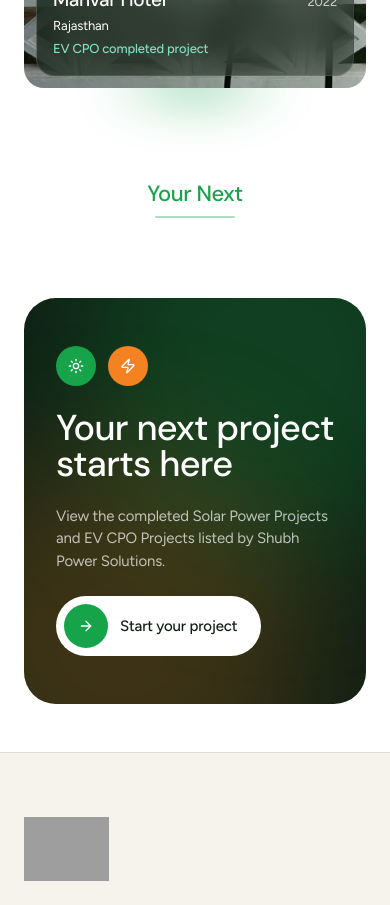
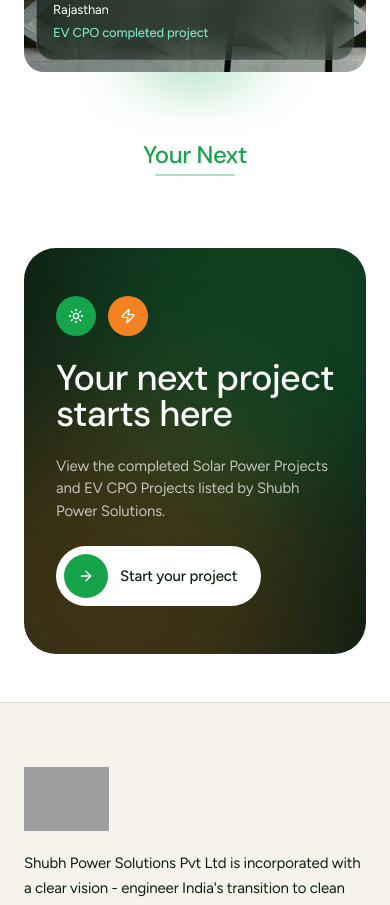
Before and after one commit to aiwanaitsolution-cyber/shubhpower, a React (Vite) app in the folder frontend/: page /projects in a window 390 px wide. Shown: the part 4320-5225 px from the top of the page. Built offline with nearby package versions, Linux system fonts and the light colour scheme; grey boxes are pictures that could not be loaded.

Commit message:
Tighten hero and projects spacing

```diff
--- a/frontend/src/components/Hero.jsx
+++ b/frontend/src/components/Hero.jsx
@@ -60,7 +60,7 @@ const Hero = () => {
           <h1 className="h-display text-white text-[34px] sm:text-[48px] md:text-[62px] lg:text-[74px] xl:text-[82px] drop-shadow-[0_8px_28px_rgba(0,0,0,0.35)]">
             Shubh Power Solutions
             <br />
-            <span className="text-[0.985em]">For a Brighter Future</span>
+            <span className="text-[0.93em]">For a Brighter Future</span>
           </h1>
         </div>
 
--- a/frontend/src/components/Projects.jsx
+++ b/frontend/src/components/Projects.jsx
@@ -19,7 +19,7 @@ const Projects = () => {
   };
 
   return (
-    <section id="projects" className="py-20 lg:py-28 bg-white overflow-hidden">
+    <section id="projects" className="py-16 lg:py-24 bg-white overflow-hidden">
       <div className="max-w-[1500px] mx-auto px-6 lg:px-10">
         <div className="max-w-3xl mx-auto">
           <SectionTitle eyebrow="OUR WORK" one="Completed" two="Projects" />
@@ -43,7 +43,7 @@ const Projects = () => {
           </div>
         </div>
 
-        <div className="relative mt-12 lg:mt-16">
+        <div className="relative mt-10 lg:mt-12">
           <button
             type="button"
             onClick={() => move(-1)}
@@ -73,7 +73,7 @@ const Projects = () => {
                 key={`${tab}-${p.title}-${active}-${i}`}
                 className="group card-lift block project-glow-card"
               >
-              <div className="relative min-h-[500px] sm:min-h-[520px] rounded-[24px] overflow-hidden bg-[#F5F3EC] shadow-lg">
+                <div className="relative min-h-[460px] sm:min-h-[500px] rounded-[24px] overflow-hidden bg-[#F5F3EC] shadow-lg">
                   <img
                     src={p.image}
                     alt={p.title}
@@ -102,7 +102,7 @@ const Projects = () => {
           </div>
         </div>
 
-        <div className="mt-7 flex justify-center gap-2">
+        <div className="mt-6 flex justify-center gap-2">
           {items.map((p, i) => (
             <button
               key={`${tab}-dot-${p.title}`}
@@ -115,7 +115,7 @@ const Projects = () => {
           ))}
         </div>
 
-        <div className="mt-12 flex justify-center">
+        <div className="mt-10 flex justify-center">
           <Link
             to="/projects"
             className="pill-btn inline-flex items-center gap-3 pl-6 pr-2 py-2 rounded-full border border-[#0F1F14]/20 text-[#0F1F14] text-[15px] hover:bg-[#F5F3EC]"
--- a/frontend/src/pages/ProjectsPage.jsx
+++ b/frontend/src/pages/ProjectsPage.jsx
@@ -69,15 +69,15 @@ const ProjectsPage = () => {
         </div>
       </section>
 
-      <section className="py-16 lg:py-20 bg-white">
+      <section className="py-12 lg:py-16 bg-white">
         <div className="max-w-[1400px] mx-auto px-6 lg:px-10">
           {source.length === 0 ? (
-            <div className="rounded-[32px] bg-[linear-gradient(180deg,#f7fbf8_0%,#edf8f1_100%)] border border-[#16A34A]/10 px-6 sm:px-10 lg:px-14 py-14 lg:py-16 text-center shadow-[0_16px_45px_rgba(15,31,20,0.05)]">
+            <div className="rounded-[32px] bg-[linear-gradient(180deg,#f7fbf8_0%,#edf8f1_100%)] border border-[#16A34A]/10 px-6 sm:px-10 lg:px-14 py-12 lg:py-14 text-center shadow-[0_16px_45px_rgba(15,31,20,0.05)]">
               <div className="inline-flex items-center gap-2 rounded-full bg-white px-4 py-2 border border-[#16A34A]/12">
                 <span className="w-2.5 h-2.5 rounded-full bg-[#16A34A]" />
                 <span className="h-mono text-[11px] tracking-[0.18em] text-[#16A34A]">ONGOING PROJECTS</span>
               </div>
-              <h2 className="mt-5 h-display text-[30px] sm:text-[38px] lg:text-[46px] text-[#0F1F14] leading-[1.02]">
+              <h2 className="mt-5 h-display text-[28px] sm:text-[36px] lg:text-[42px] text-[#0F1F14] leading-[1.02]">
                 More verified work is being prepared for listing.
               </h2>
               <p className="mt-4 mx-auto max-w-2xl text-[#0F1F14]/64 text-[15px] sm:text-[16px] leading-relaxed">
@@ -124,13 +124,13 @@ const ProjectsPage = () => {
         </div>
       </section>
 
-      <section className="py-8 lg:py-10 bg-white">
+      <section className="py-6 lg:py-8 bg-white">
         <div className="max-w-[920px] mx-auto px-6 lg:px-10 text-center">
           <div className="inline-flex flex-col items-center">
-            <span className="h-display text-[22px] sm:text-[26px] lg:text-[30px] text-[#16A34A] leading-none tracking-[-0.02em]">
+            <span className="h-display text-[24px] sm:text-[28px] lg:text-[34px] text-[#16A34A] leading-none tracking-[-0.02em]">
               Your Next
             </span>
-            <span className="mt-3 h-[2px] w-20 rounded-full bg-[#16A34A]/35" />
+            <span className="mt-2 h-[2px] w-20 rounded-full bg-[#16A34A]/35" />
           </div>
         </div>
       </section>
```
Lines whose indentation alone changed are shown as unchanged.
